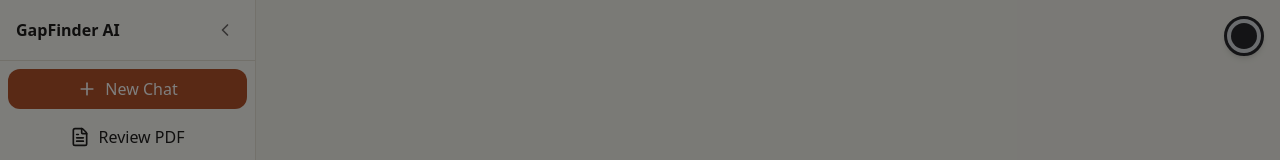
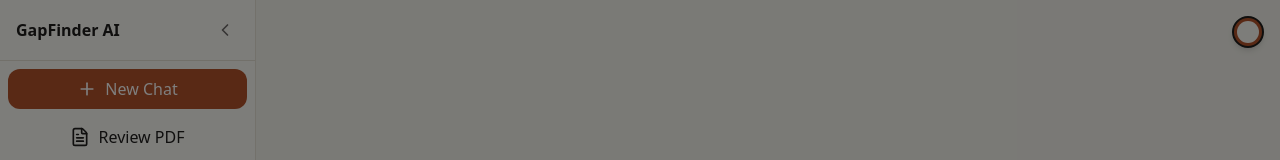
Before and after one commit to Adarsh52236/AI-Research-Gap-Identifier, a React (Vite) app in the folder frontend/: page /app in a window 1280 px wide. Shown: the top 160 px of the page. Built offline with nearby package versions, Linux system fonts and the light colour scheme; no server answers.

Commit message:
style: reduce theme toggle size and use theme accent color for light mode

```diff
--- a/frontend/src/components/shell/ThemeToggle.css
+++ b/frontend/src/components/shell/ThemeToggle.css
@@ -1,9 +1,9 @@
 .toggle-switch {
   position: relative;
-  width: 40px;
-  height: 40px;
-  --light: #d8dbe0;
-  --dark: #28292c;
+  width: 32px;
+  height: 32px;
+  --light: var(--accent, #B4532A);
+  --dark: var(--text, #1F1E1D);
 }
 
 .switch-label {
@@ -13,7 +13,7 @@
   background-color: var(--dark);
   border-radius: 50%;
   cursor: pointer;
-  border: 3px solid var(--dark);
+  border: 2px solid var(--dark);
 }
 
 .checkbox {
@@ -36,17 +36,17 @@
 .slider::before {
   content: "";
   position: absolute;
-  top: 4px;
-  left: 4px;
-  width: 26px;
-  height: 26px;
+  top: 3px;
+  left: 3px;
+  width: 22px;
+  height: 22px;
   border-radius: 50%;
-  box-shadow: inset 10px -4px 0px 0px var(--light);
+  box-shadow: inset 8px -3px 0px 0px var(--light);
   background-color: var(--dark);
   transition: background-color 0.3s, box-shadow 0.3s;
 }
 
 .checkbox:checked ~ .slider::before {
-  background-color: var(--dark);
+  background-color: var(--panel, #fff); /* Make the sun lighter than the dark track */
   box-shadow: none;
 }
```
